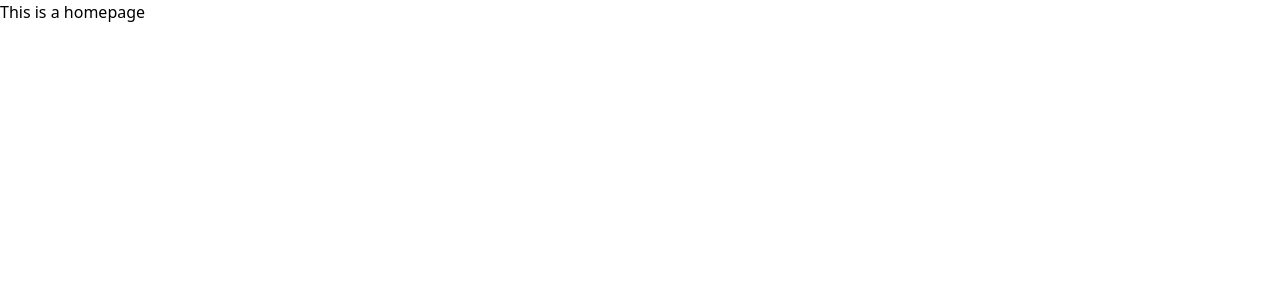
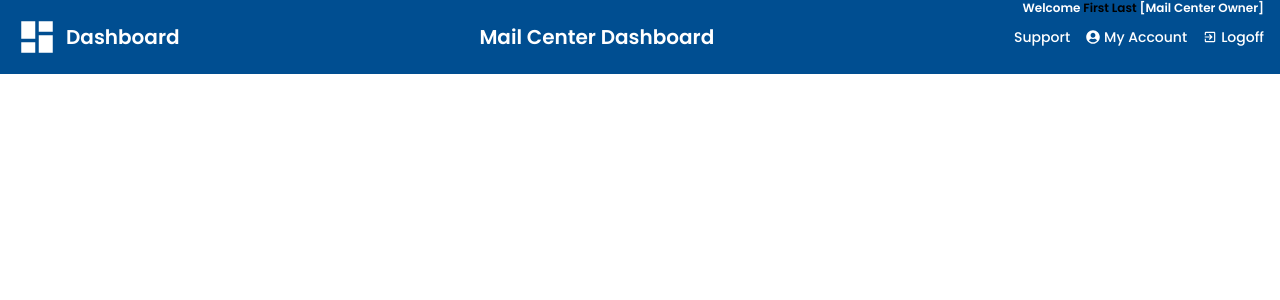
Before and after one commit to ankur-git-commit/dashboard, a React (Vite) app in the folder frontend/: page / in a window 1280 px wide. Shown: the top 300 px of the page. Built offline with nearby package versions, Linux system fonts and the light colour scheme.

Commit message:
navbar design

```diff
--- a/frontend/package.json
+++ b/frontend/package.json
@@ -13,6 +13,7 @@
     "@tailwindcss/vite": "^4.0.17",
     "react": "^19.0.0",
     "react-dom": "^19.0.0",
+    "react-icons": "^5.5.0",
     "react-router": "^7.4.0",
     "tailwindcss": "^4.0.17"
   },
--- a/frontend/src/App.jsx
+++ b/frontend/src/App.jsx
@@ -1,5 +1,9 @@
+import NavBar from "./components/NavBar"
+
 function App() {
-    return <h1>This is a homepage</h1>
+    return <>
+      <NavBar />
+    </>
 }
 
 export default App
--- a/frontend/src/components/Navbar.jsx
+++ b/frontend/src/components/Navbar.jsx
@@ -0,0 +1,41 @@
+import { MdDashboard } from "react-icons/md"
+import { FaUserCircle } from "react-icons/fa"
+import { MdExitToApp } from "react-icons/md"
+
+function Navbar({ username = "First Last", role = "Mail Center Owner" }) {
+    return (
+        <>
+            <header className="bg-[#004E91] border-none pb-4 px-4 text-white font-poppins">
+                <div className="flex justify-end">
+                    <p className="text-xs font-semibold">
+                        Welcome <span className="text-black">{username}</span> [
+                        {role}]
+                    </p>
+                </div>
+                <div className="flex flex-row justify-between items-center">
+                    <h2 className="flex items-center gap-2 font-semibold text-xl cursor-pointer hover:text-amber-300">
+                        <MdDashboard size={42} className="" /> Dashboard
+                    </h2>
+                    <h2 className="font-semibold text-xl">
+                        Mail Center Dashboard
+                    </h2>
+                    <nav className="flex items-center gap-4 text-sm font-medium">
+                        <p className="cursor-pointer hover:text-gray-400">
+                            <span>Support</span>
+                        </p>
+                        <p className="flex flex-row items-center gap-1 justify-center cursor-pointer hover:text-gray-400">
+                            <FaUserCircle aria-hidden="true" />
+                            <span>My Account</span>
+                        </p>
+                        <p className="flex flex-row items-center gap-1 justify-center cursor-pointer hover:text-gray-400">
+                            <MdExitToApp aria-hidden="true" />
+                            <span>Logoff</span>
+                        </p>
+                    </nav>
+                </div>
+            </header>
+        </>
+    )
+}
+
+export default Navbar
--- a/frontend/src/index.css
+++ b/frontend/src/index.css
@@ -1 +1,7 @@
-@import "tailwindcss"
+@import url('https://fonts.googleapis.com/css2?family=Caveat:wght@400..700&family=Concert+One&family=Inter:ital,opsz,wght@0,14..32,100..900;1,14..32,100..900&family=Josefin+Sans:ital,wght@0,100..700;1,100..700&family=Karla:ital,wght@0,200..800;1,200..800&family=Poppins:ital,wght@0,100;0,200;0,300;0,400;0,500;0,600;0,700;0,800;0,900;1,100;1,200;1,300;1,400;1,500;1,600;1,700;1,800;1,900&family=Roboto+Slab:wght@100..900&display=swap');
+
+@import "tailwindcss";
+
+@theme {
+    --font-poppins: "Poppins", sans-serif;
+}
```
Also changed, not shown: 1 other file (tests, documents, lock files or other folders).
